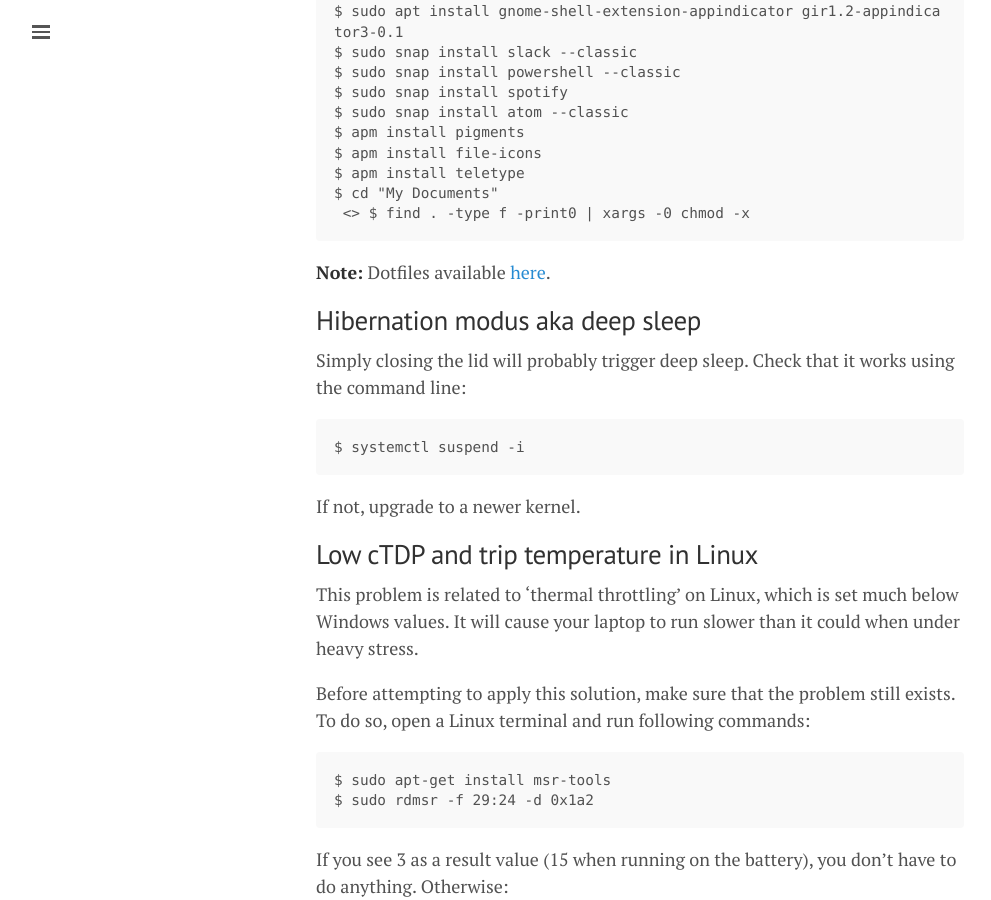
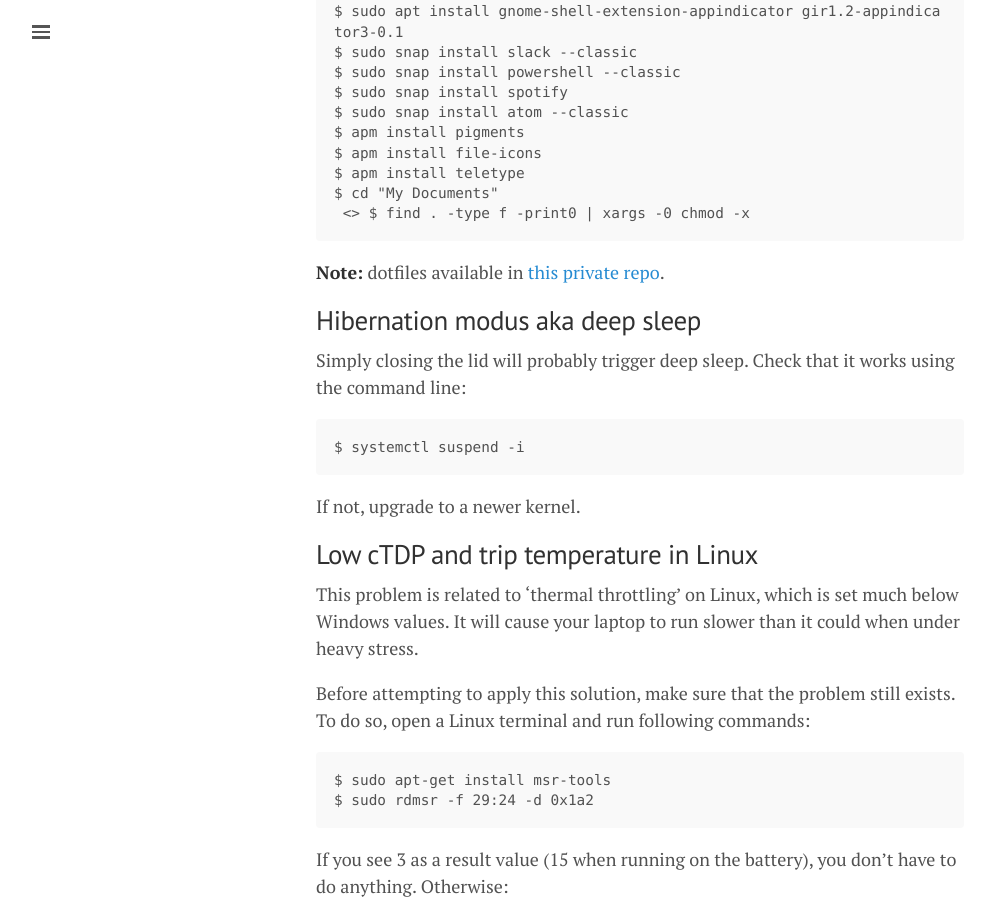
Before and after one commit to lgeurts/lgeurts.github.io, a Jekyll site: the page built from _posts/2021-10-15-ubuntu-setup-notes-for-x1-carbon-gen8.md, in a window 1280 px wide and 900 px high, scrolled down 2418 px. Shown: the whole window, without its empty margins (0-991 px from the left). Built offline with Jekyll 4.4.1, drawn with Linux system fonts in a browser that asks for light colours; nearby versions of some CDN libraries; comment, search, counter and statistics services are not loaded.

Commit message:
Update 2021-10-15-ubuntu-setup-notes-for-x1-carbon-gen8.md

````diff
--- a/_posts/2021-10-15-ubuntu-setup-notes-for-x1-carbon-gen8.md
+++ b/_posts/2021-10-15-ubuntu-setup-notes-for-x1-carbon-gen8.md
@@ -88,7 +88,7 @@ $ apm install teletype
 $ cd "My Documents"
  <> $ find . -type f -print0 | xargs -0 chmod -x
 ```
-**Note:** Dotfiles available [here](https://github.com/lgeurts/ubuntu-20.x-dotfiles).
+**Note:** dotfiles available in [this private repo](https://github.com/lgeurts/ubuntu-20.x-dotfiles).
 
 ## Hibernation modus aka deep sleep
 
````
